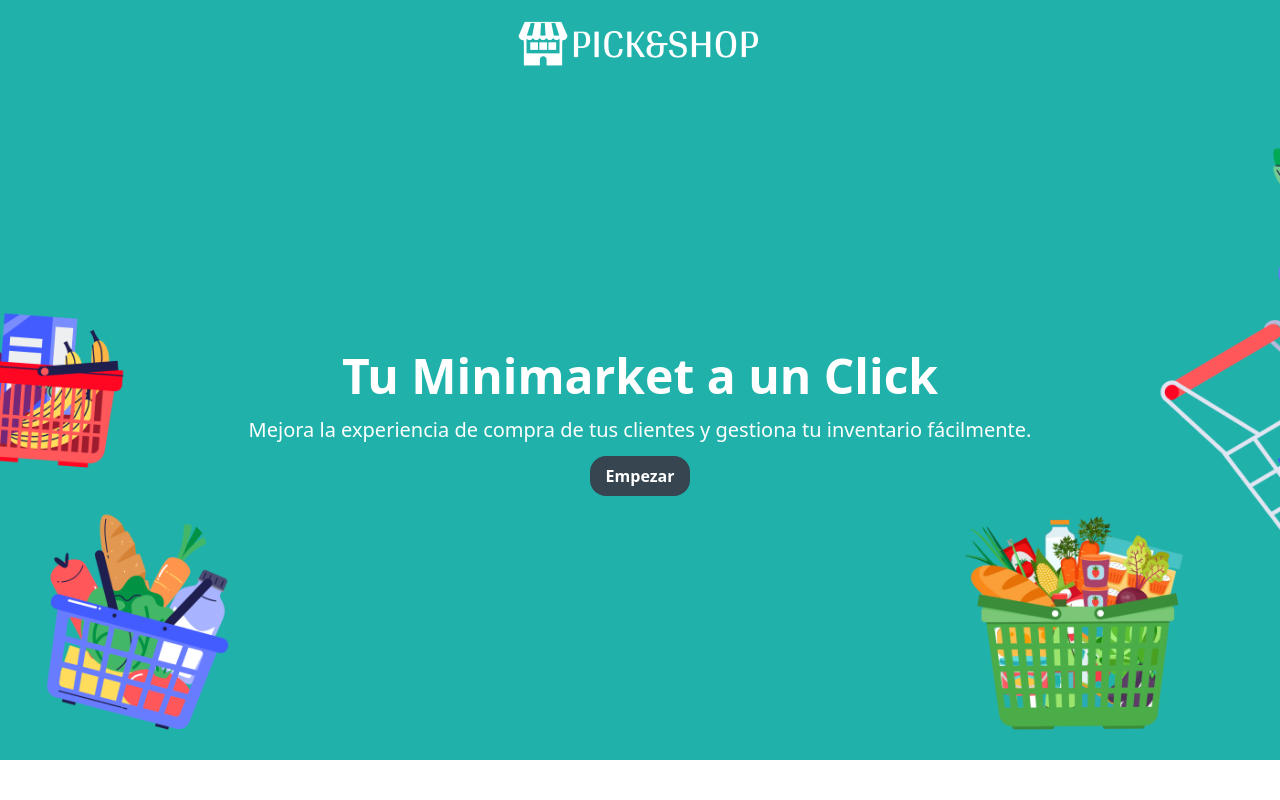
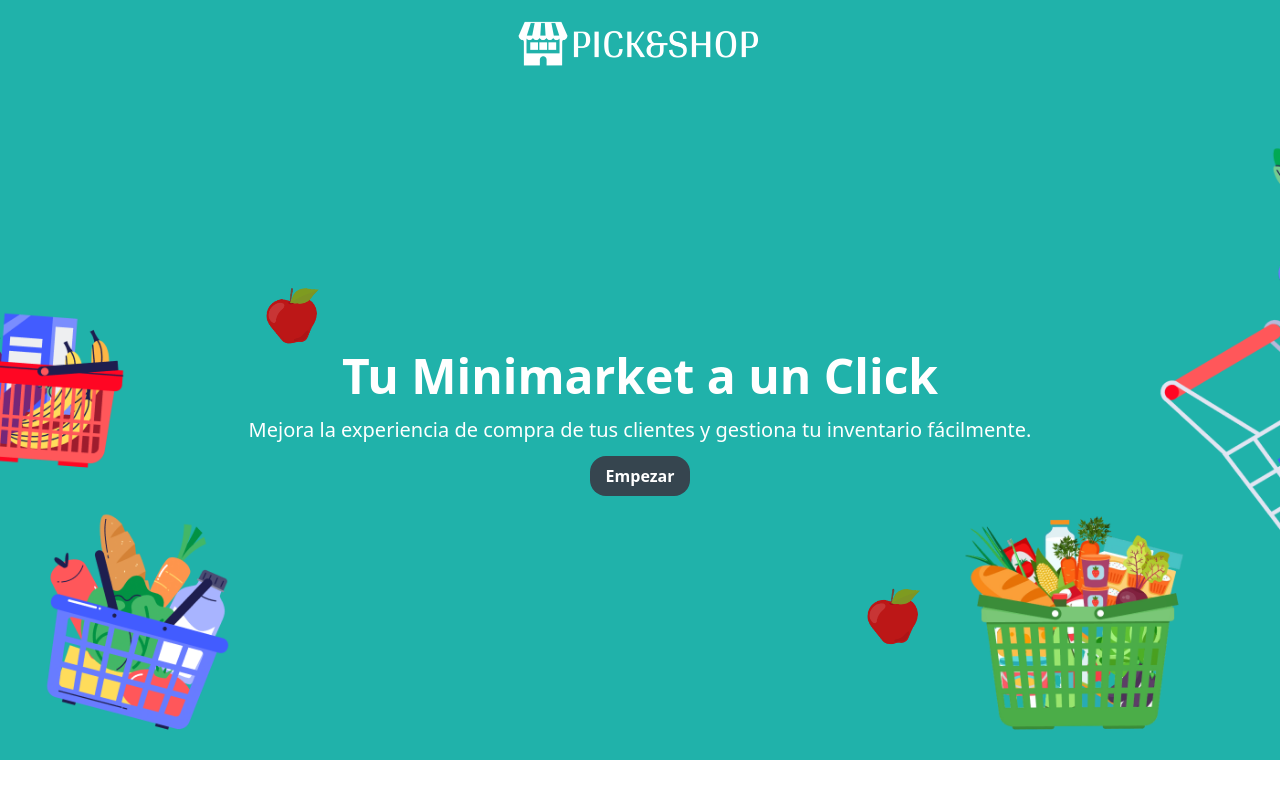
Before and after one commit to SyntaxSquadOf/Pick-Shop_Frontend, a React (Vite) app: page / in a window 1280 px wide. Shown: the top 800 px of the page. Built offline with nearby package versions, Linux system fonts and the light colour scheme.

Commit message:
apple animation

```diff
--- a/package.json
+++ b/package.json
@@ -11,6 +11,7 @@
   },
   "dependencies": {
     "fa": "^1.0.1",
+    "framer-motion": "^11.13.5",
     "lucide-react": "^0.468.0",
     "react": "^18.3.1",
     "react-dom": "^18.3.1",
--- /dev/null
+++ b/src/components/HomeAnimation.tsx
@@ -0,0 +1,44 @@
+import { motion } from "framer-motion";
+
+const HomePageAnimation = () => {
+  return (
+    <div className="absolute top-0 left-0 h-full w-full overflow-hidden">
+      {/* Segunda manzana */}
+      <motion.div
+        initial={{ x: 300, y: 300, rotate: 20 }}
+        animate={{
+          x: [300, 250, 300, 350, 300],
+          y: [300, 270, 300, 330, 300],
+          rotate: [20, 0, -20, 0, 20],
+          transition: {
+            duration: 20,
+            repeat: Infinity,
+            repeatType: "loop",
+          },
+        }}
+        className="absolute w-16 h-16 z-50"
+      >
+        <img src="../../public/img/apple.png" alt="Apple" />
+      </motion.div>
+
+      <motion.div
+        initial={{ x: 800, y: 600, rotate: -15 }}
+        animate={{
+          x: [900, 850, 800, 750, 800],
+          y: [600, 570, 600, 630, 600],
+          rotate: [-15, 0, 15, 0, -15],
+          transition: {
+            duration: 40,
+            repeat: Infinity,
+            repeatType: "loop",
+          },
+        }}
+        className="absolute w-16 h-16 z-50"
+      >
+        <img src="../../public/img/apple.png" alt="Apple" />
+      </motion.div>
+    </div>
+  );
+};
+
+export default HomePageAnimation;
--- a/src/pages/Home.tsx
+++ b/src/pages/Home.tsx
@@ -3,6 +3,7 @@ import { GiPaperBagOpen } from "react-icons/gi";
 import { LuMonitorCheck } from "react-icons/lu";
 import { HiOutlineEmojiHappy } from "react-icons/hi";
 import { Link } from "react-router-dom";
+import HomePageAnimation from "../components/HomeAnimation";
 
 export default function Home() {
   return (
@@ -14,6 +15,7 @@ export default function Home() {
         className="relative h-[42rem] bg-cover bg-center"
         style={{ backgroundImage: "url(./public/img/homecover2.png)" }}
       >
+
         <div className="relative z-10 flex h-full flex-col items-center justify-center text-white">
           <h1 className="mb-4 text-5xl font-bold">Tu Minimarket a un Click</h1>
           <p className="text-xl">
@@ -23,9 +25,10 @@ export default function Home() {
           <button className="mt-3 rounded-2xl bg-grafito-suave px-4 py-2 font-bold text-white hover:bg-coral-neon">
             <Link to={"/pos"}>Empezar</Link>
           </button>
+
         </div>
       </section>
-
+      <HomePageAnimation />
       {/* Icon Section */}
       <section className="bg-white py-32">
         <div className="container mx-auto px-4">
@@ -48,6 +51,7 @@ export default function Home() {
               <p className="text-center text-gray-600">
                 tu inventario y tus clientes en un solo lugar
               </p>
+
             </div>
             <div className="flex flex-col items-center">
               <div className="mb-4 flex h-16 w-16 items-center justify-center rounded-full text-white">
@@ -57,7 +61,8 @@ export default function Home() {
               <p className="text-center text-gray-600">
                 sistema de acumulación de puntos
               </p>
-            </div>
+
+            </div>1
           </div>
         </div>
       </section>
```
Also changed, not shown: public/img/apple.png (added), 1 other file (tests, documents, lock files or other folders).
